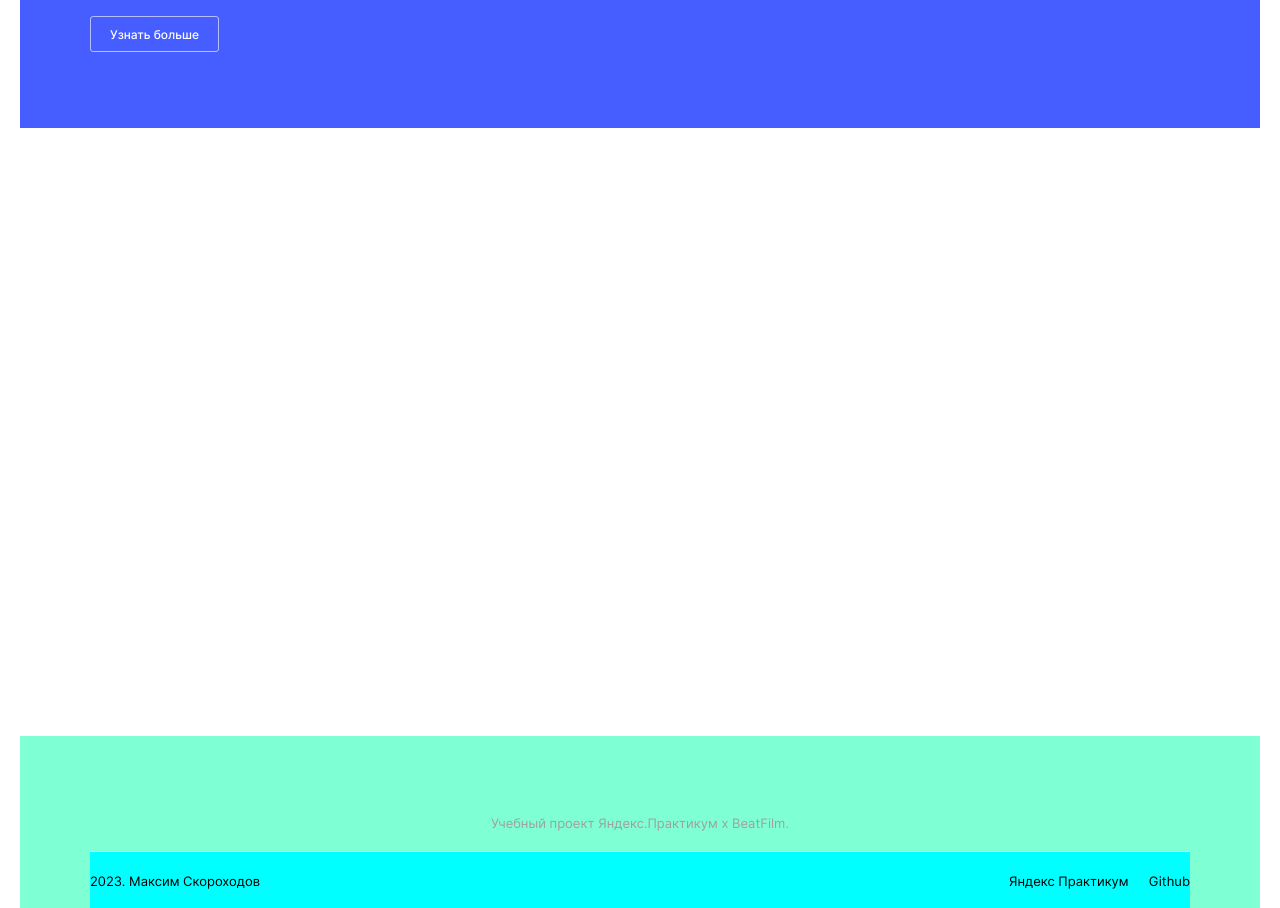
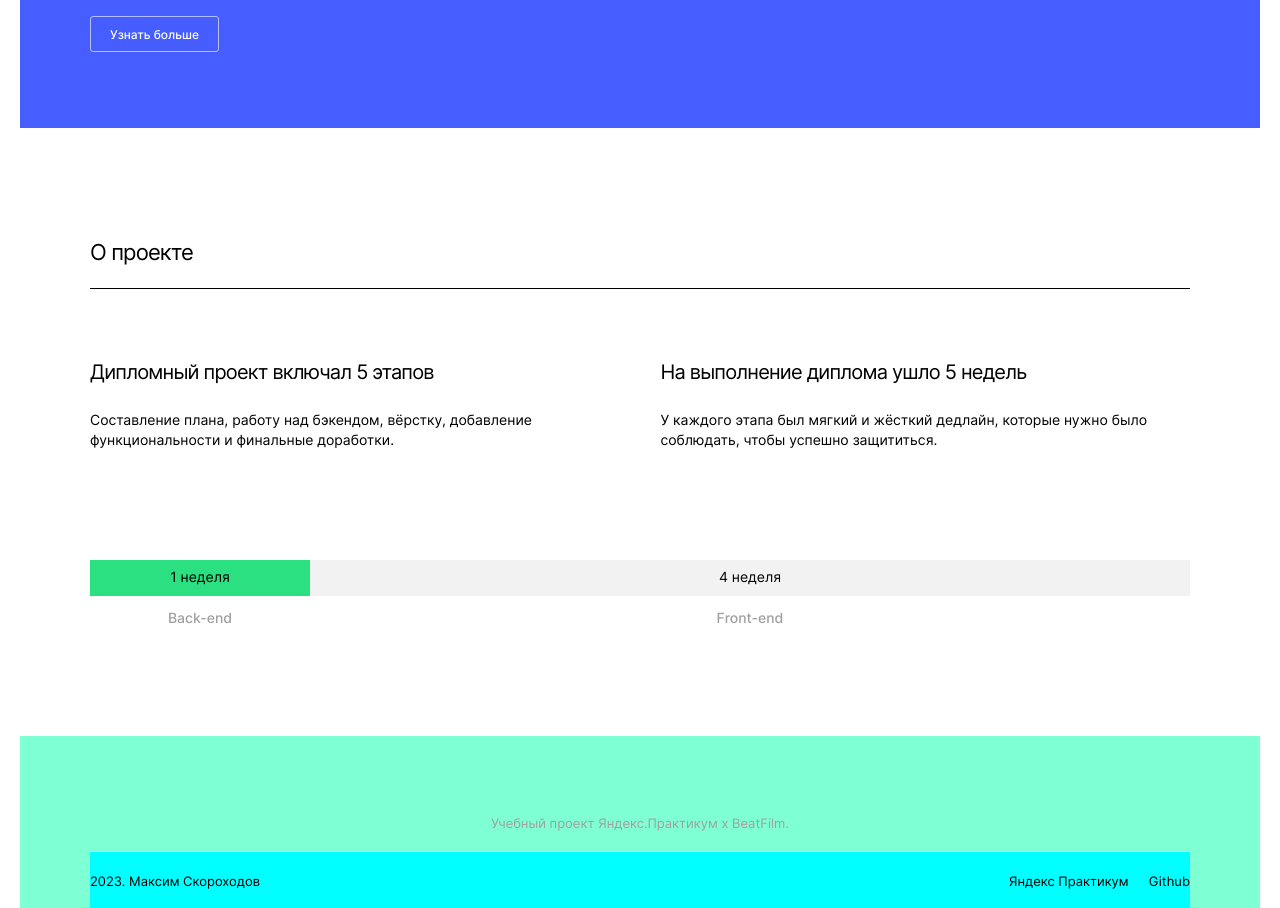
Before and after one commit to Balzak1976/movies-explorer-frontend, a React (Create React App) app: page / in a window 1280 px wide. Shown: the part 520-1428 px from the top of the page. Built offline with nearby package versions, Linux system fonts and the light colour scheme.

Commit message:
feat: сверстать AboutProject

```diff
--- a/src/components/Main/AboutProject/AboutProject.css
+++ b/src/components/Main/AboutProject/AboutProject.css
@@ -1,4 +1,96 @@
-.about-project {
+.project {
+  width: 100%;
+  box-sizing: border-box;
+  padding-top: 112px;
   min-height: 608px;
+  display: flex;
+  flex-direction: column;
+  align-items: center;
+}
+
+.project__header {
+  width: 100%;
+  margin: 0;
+  padding-bottom: 23px;
+  font-weight: 400;
+  font-size: 22px;
+  line-height: 1.125;
+  letter-spacing: -0.04em;
+  border-bottom: 1px solid #000;
+}
+
+.project__list {
+  width: 100%;
+  padding-top: 71px;
+  display: flex;
+  gap: 53px;
+  /* normalize list */
+  list-style-type: none;
+  margin: 0;
+  padding-left: 0;
+}
+
+.project__item {
+  display: flex;
+  flex-direction: column;
+  gap: 26px;
+}
+
+.project__title {
+  margin: 0;
+  font-weight: 400;
+  font-size: 20px;
+  line-height: 1.2;
+  letter-spacing: -0.04em;
+}
+
+.project__subtitle {
+  margin: 0;
+  font-weight: 400;
+  font-size: 14px;
+  line-height: 1.42;
+}
+
+.timeline {
+  width: 100%;
+  padding-top: 110px;
   display: grid;
+  grid-template-columns: 1fr 4fr;
+  grid-template-rows: auto auto;
+  /* normalize list */
+  list-style-type: none;
+  margin: 0;
+  padding-left: 0;
 }
+
+.timeline__week {
+  margin: 0;
+  display: flex;
+  flex-direction: column;
+  align-items: center;
+  gap: 5px;
+  font-size: 14px;
+  line-height: 1.21;
+}
+.timeline__graph {
+  width: 100%;
+  min-height: 36px;
+  display: flex;
+  justify-content: center;
+  align-items: center;
+  background-color: #f2f2f2;
+  font-weight: 400;
+
+}
+.timeline__caption {
+  min-height: 36px;
+  display: flex;
+  justify-content: center;
+  align-items: center;
+  font-weight: 500;
+  color: #A0A0A0;
+}
+
+.bg_color_1 {
+  background-color: #2BE080;
+}
--- a/src/components/Main/AboutProject/AboutProject.js
+++ b/src/components/Main/AboutProject/AboutProject.js
@@ -1,11 +1,44 @@
 import './AboutProject.css';
+
+const PROJECT_HEADER = 'О проекте';
+const PROJECT_TITLE = ['Дипломный проект включал 5 этапов', 'На выполнение диплома ушло 5 недель'];
+const PROJECT_SUBTITLE = [
+  'Составление плана, работу над бэкендом, вёрстку, добавление функциональности и финальные доработки.',
+  'У каждого этапа был мягкий и жёсткий дедлайн, которые нужно было соблюдать, чтобы успешно защититься.',
+];
+const TIMELINE_GRAPH = ['1 неделя', '4 неделя'];
+const TIMELINE_CAPTION = ['Back-end', 'Front-end'];
 
 function AboutProject() {
   return (
-    <section className="about-project page_width_l">
-
+    <section className="project page_width_l">
+      <h2 className="project__header">{PROJECT_HEADER}</h2>
+      <ul className="project__list">
+        <li className="project__item">
+          <h3 className="project__title">{PROJECT_TITLE[0]}</h3>
+          <p className="project__subtitle">{PROJECT_SUBTITLE[0]}</p>
+        </li>
+        <li className="project__item">
+          <h3 className="project__title">{PROJECT_TITLE[1]}</h3>
+          <p className="project__subtitle">{PROJECT_SUBTITLE[1]}</p>
+        </li>
+      </ul>
+      <ul className="timeline">
+        <li>
+          <figure class="timeline__week">
+            <div class="timeline__graph bg_color_1">{TIMELINE_GRAPH[0]}</div>
+            <figcaption class="timeline__caption">{TIMELINE_CAPTION[0]}</figcaption>
+          </figure>
+        </li>
+        <li>
+          <figure class="timeline__week">
+            <div class="timeline__graph">{TIMELINE_GRAPH[1]}</div>
+            <figcaption class="timeline__caption">{TIMELINE_CAPTION[1]}</figcaption>
+          </figure>
+        </li>
+      </ul>
     </section>
-  )
+  );
 }
 
 export default AboutProject;
--- a/src/components/parts/Navigation/Navigation.css
+++ b/src/components/parts/Navigation/Navigation.css
@@ -10,6 +10,7 @@
   display: flex;
   align-items: baseline;
   gap: 20px;
+  /* normalize list */
   list-style-type: none;
   margin: 0;
   padding-left: 0;
```
